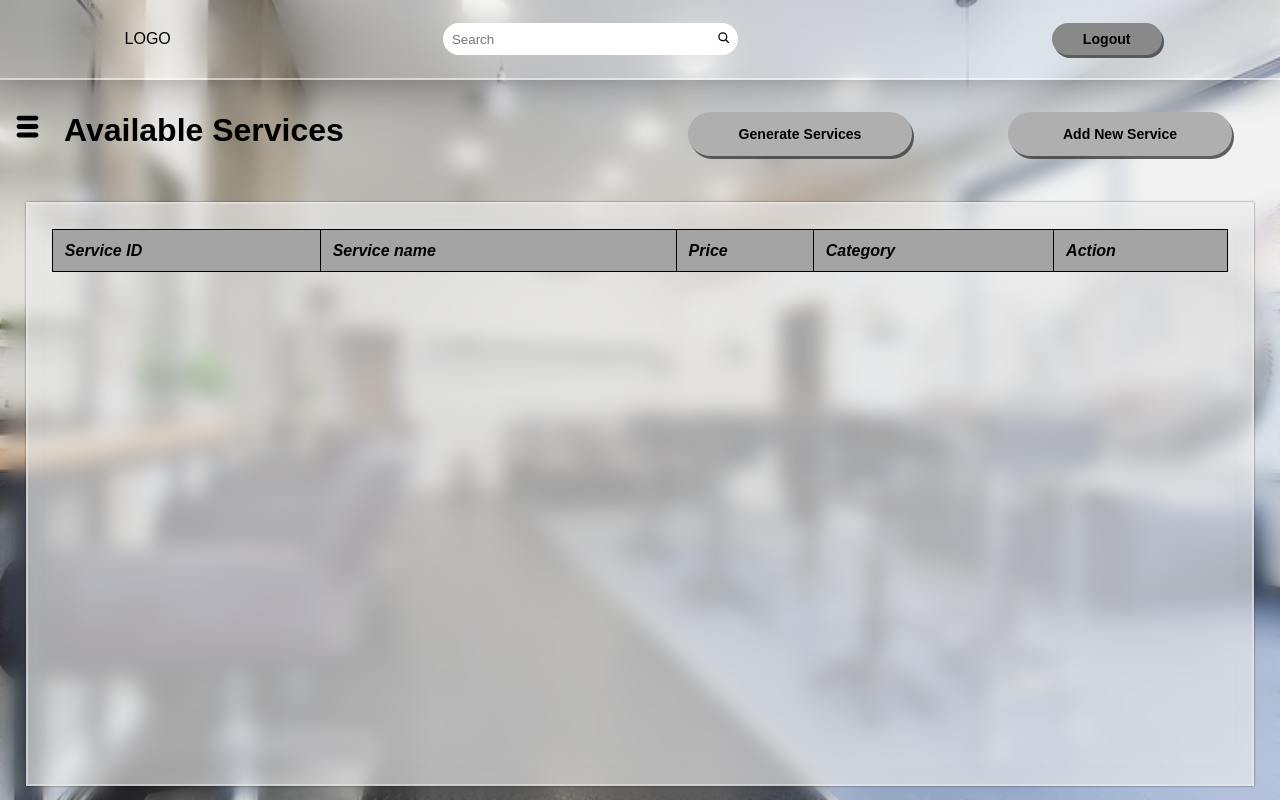
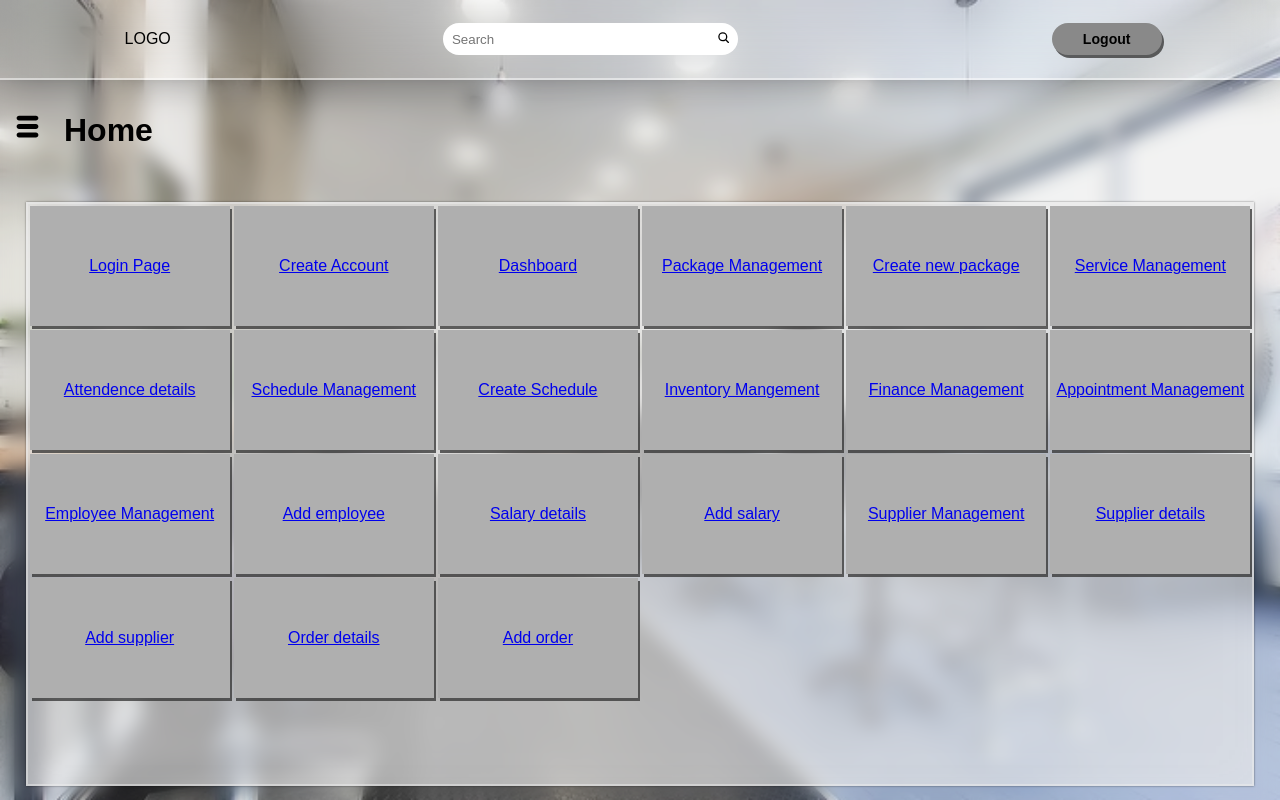
Before and after one commit to PiyaJ7/Salon-Website, a React (Create React App) app: page / in a window 1280 px wide. Built offline with nearby package versions, Linux system fonts and the light colour scheme; some icons are missing.

Commit message:
Design home page

```diff
--- a/src/App.js
+++ b/src/App.js
@@ -6,15 +6,19 @@ import { BrowserRouter, Route, Routes, } from "react-router-dom";
 import PackageManagement from './Pages/PackageManagement';
 import CreatePackages from './Pages/CreatePackages';
 import ServiceManagement from './Pages/ServiceManagement';
+import Home from './Pages/Home';
 
 function App() {
   return (
     <div className="App">
-      <Header/>
       <BrowserRouter>
         <Routes>
-          <Route path="/" element={<ServiceManagement/>}></Route>
+          <Route path="/" element={<Home/>}></Route>
+          <Route path="/LoginPage" element={<LoginPage/>}></Route>
           <Route path="/CreateAccount" element={<CreateAccount/>}></Route>
+          <Route path="/PackageManagement" element={<PackageManagement/>}></Route>
+          <Route path="/CreatePackages" element={<CreatePackages/>}></Route>
+          <Route path="/ServiceManagement" element={<ServiceManagement/>}></Route>
         </Routes>
       </BrowserRouter>
     </div>
--- /dev/null
+++ b/src/Pages/Home.js
@@ -0,0 +1,133 @@
+import React from 'react'
+import './home.css';
+import { TiThMenu } from "react-icons/ti";
+import { Link } from 'react-router-dom';
+import Header from '../Components/Header';
+
+export default function Home() {
+  return (
+    <div>
+        <Header/>
+        <div className="home-page">
+        <div className="serviceManagement-header">
+            <div className="serviceManagement-header-left">
+                <TiThMenu size={29} className='menu-icon'/>
+                <h1>Home</h1>
+            </div>
+            <div className="serviceManagement-header-right">
+
+            </div>
+        </div>
+        <div className="serviceManagement-body">
+            <div className="block-body">
+            <Link to="/LoginPage">
+                <div className="blocks">
+                    Login Page
+                </div>
+            </Link>
+            <Link to="/CreateAccount">
+                <div className="blocks">
+                    Create Account
+                </div>
+            </Link>
+            <Link to="/Dashboard">
+                <div className="blocks">
+                    Dashboard
+                </div>
+            </Link>
+            <Link to="/PackageManagement">
+                <div className="blocks">
+                    Package Management
+                </div>
+            </Link>
+            <Link to="/CreatePackages">
+                <div className="blocks">
+                    Create new package
+                </div>
+            </Link>
+            <Link to="/ServiceManagement">
+                <div className="blocks">
+                    Service Management
+                </div>
+            </Link>
+            <Link to="/LoginPage">
+                <div className="blocks">
+                    Attendence details
+                </div>
+            </Link>
+            <Link to="/LoginPage">
+                <div className="blocks">
+                    Schedule Management
+                </div>
+            </Link>
+            <Link to="/LoginPage">
+                <div className="blocks">
+                Create Schedule
+                </div>
+            </Link>
+            <Link to="/LoginPage">
+                <div className="blocks">
+                Inventory Mangement
+                </div>
+            </Link>
+            <Link to="/LoginPage">
+                <div className="blocks">
+                    Finance Management
+                </div>
+            </Link>
+            <Link to="/LoginPage">
+                <div className="blocks">
+                    Appointment Management
+                </div>
+            </Link>
+            <Link to="/LoginPage">
+                <div className="blocks">
+                    Employee Management
+                </div>
+            </Link>
+            <Link to="/LoginPage">
+                <div className="blocks">
+                    Add employee
+                </div>
+            </Link>
+            <Link to="/LoginPage">
+                <div className="blocks">
+                    Salary details
+                </div>
+            </Link>
+            <Link to="/LoginPage">
+                <div className="blocks">
+                    Add salary
+                </div>
+            </Link>
+            <Link to="/LoginPage">
+                <div className="blocks">
+                    Supplier Management
+                </div>
+            </Link>
+            <Link to="/LoginPage">
+                <div className="blocks">
+                    Supplier details
+                </div>
+            </Link>
+            <Link to="/LoginPage">
+                <div className="blocks">
+                    Add supplier
+                </div>
+            </Link>
+            <Link to="/LoginPage">
+                <div className="blocks">
+                    Order details
+                </div>
+            </Link>
+            <Link to="/LoginPage">
+                <div className="blocks">
+                    Add order
+                </div>
+            </Link>
+            </div>
+        </div>
+    </div>
+    </div>
+  )
+}
--- a/src/Pages/PackageManagement.js
+++ b/src/Pages/PackageManagement.js
@@ -1,9 +1,12 @@
 import React from 'react'
 import './packageManagement.css'
 import { TiThMenu } from "react-icons/ti";
+import Header from '../Components/Header';
 
 export default function PackageManagement() {
   return (
+    <div>
+        <Header />
         <div className="packageManagememt">
           <div className="sm-header">
               <div className="sm-header-left">
@@ -19,5 +22,6 @@ export default function PackageManagement() {
 
           </div>
         </div>
+    </div>
   )
 }
--- a/src/Pages/ServiceManagement.js
+++ b/src/Pages/ServiceManagement.js
@@ -1,9 +1,12 @@
 import React from 'react'
 import './serviceManagement.css';
 import { TiThMenu } from "react-icons/ti";
+import Header from '../Components/Header';
 
 export default function ServiceManagement() {
   return (
+    <div>
+        <Header />
         <div className="serviceManagement">
             <div className="serviceManagement-header">
                 <div className="serviceManagement-header-left">
@@ -25,8 +28,10 @@ export default function ServiceManagement() {
                         <th>Action</th>
                     </tr>
                 </table>
-
             </div>
         </div>
+    </div>
+
+
   )
 }
--- /dev/null
+++ b/src/Pages/home.css
@@ -0,0 +1,93 @@
+.home-page {
+    background-color: rgba(144, 144, 144, 0.115);
+    backdrop-filter: blur(10px);
+    position: absolute;
+    top: 80px;
+    bottom: 0;
+    width: 100%;
+}
+
+.serviceManagement-header {
+    display: flex;
+    height: 15%;
+}
+
+.serviceManagement-header-left {
+    width: 50%;
+    display: flex;
+    align-items: center;
+    justify-content: flex-start;
+}
+
+.serviceManagement-header-left h1 {
+    margin-left: 10%;
+}
+
+.menu-icon {
+    position: absolute;
+    left: 1%;
+    top: 4.5%;
+    cursor: pointer;
+}
+
+.serviceManagement-header-right {
+    width: 50%;
+    display: flex;
+    align-items: center;
+    justify-content: space-around;
+}
+
+.generate-service-button,
+.add-service-button {
+    width: 35%;
+    height: 40%;
+    font-size: 1.1vw;
+    font-weight: bold;
+    border-radius: 50px;
+    background-color: rgb(175, 175, 175);
+    box-shadow: 2px 3px #393838c9;
+    color: black;
+    border: none;
+    cursor: pointer;
+}
+
+.generate-service-button:hover,
+.add-service-button:hover {
+    background-color: rgb(160, 160, 160);
+    box-shadow: 2px 3px #636363c9;
+}
+
+.generate-service-button:active,
+.add-service-button:active {
+    background-color: rgb(122, 122, 122);
+    box-shadow: 2px 3px #404040c9;
+}
+
+.serviceManagement-body {
+    background: transparent;
+    backdrop-filter: blur(20px);
+    box-shadow: 0 0 2px rgba(0, 0, 0, 0.5);
+    border: 2px solid rgba(236, 236, 236, 0.5);
+    background-color: rgba(237, 237, 237, 0.64);
+    position: absolute;
+    bottom: 2%;
+    left: 2%;
+    right: 2%;
+    top: 17%;
+
+}
+
+.block-body {
+    display: grid;
+    grid-template-columns: 1fr 1fr 1fr 1fr 1fr 1fr;
+}
+
+.blocks {
+    background-color: rgb(175, 175, 175);
+    box-shadow: 2px 3px #393838c9;
+    height: 120px;
+    display: flex;
+    align-items: center;
+    justify-content: center;
+    margin: 2px;
+}
```
Lines whose indentation alone changed are shown as unchanged.
